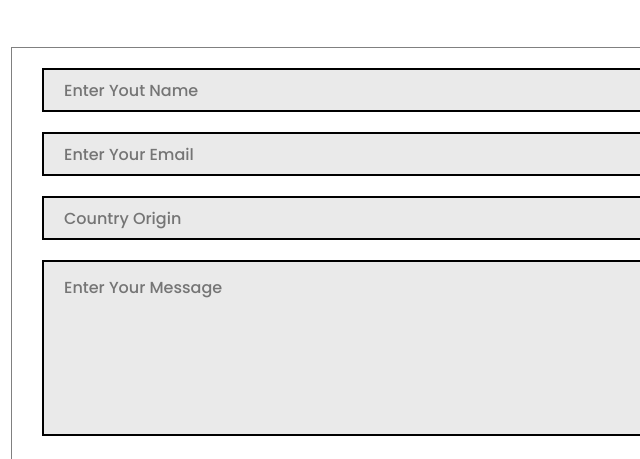
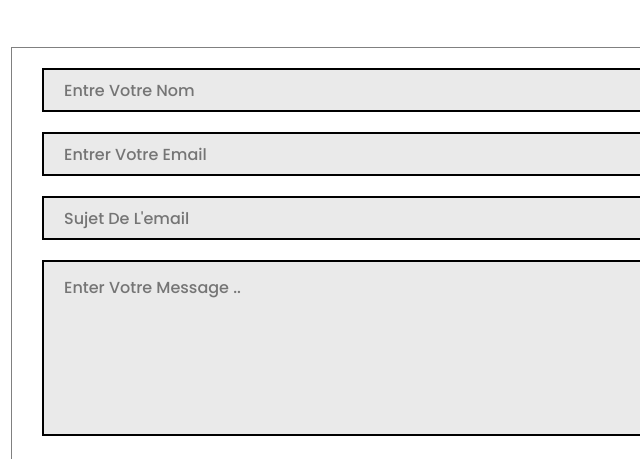
Before and after one commit to t-amiine/brief, a plain HTML site: page assets/html/contact.html in a window 1280 px wide. Shown: the part 153-612 px from the top of the page, 59-699 px from the left. Drawn offline with nearby package versions, Linux system fonts and the light colour scheme; files whose address does not match are found by name.

Commit message:
modification of the contact page

```diff
--- a/assets/html/contact.html
+++ b/assets/html/contact.html
@@ -98,19 +98,19 @@
 
 				<form>
 					<div>
-						<input type="text" placeholder="Enter Yout Name" required name="name" maxlength="30">
+						<input type="text" placeholder="Entre Votre Nom" required name="name" maxlength="30">
 					</div>
 
 					<div>
-						<input type="email"placeholder="Enter Your Email" required name="email">
+						<input type="email"placeholder="Entrer Votre Email" required name="email">
 					</div>
 
 					<div>
-						<input type="text" placeholder="Country Origin" required name="country" maxlength="20">
+						<input type="text" placeholder="Sujet De L'email" required name="subject" maxlength="80">
 					</div>
 
 					<div>
-						<textarea placeholder="Enter Your Message" required name="message" maxlength="300"></textarea>
+						<textarea placeholder="Enter Votre Message .." required name="message" maxlength="300"></textarea>
 					</div>
 
 
```
